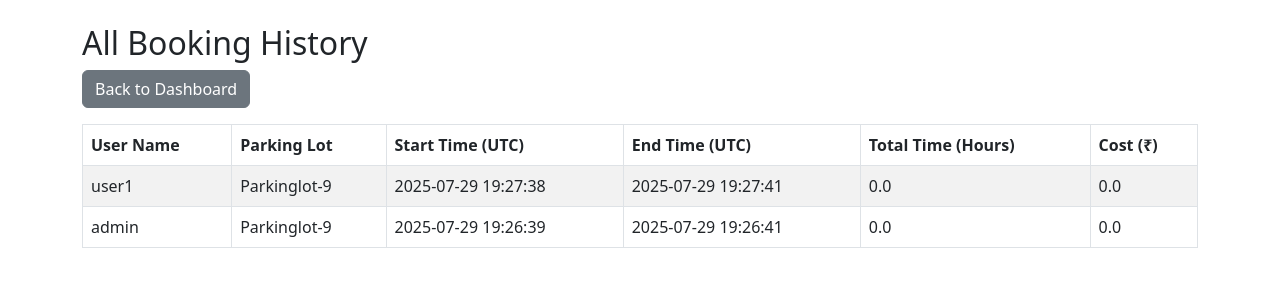
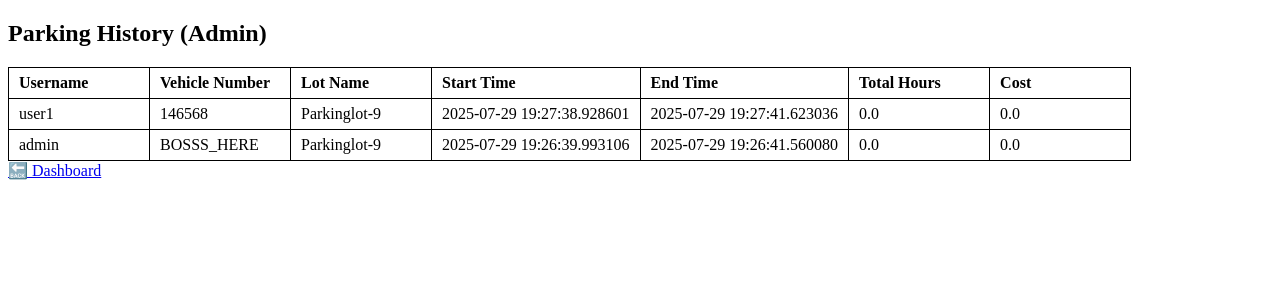
Before and after one commit to parvathisupreeth/vehicleparking, a Flask app: page /admin/history in a window 1280 px wide. Shown: the top 300 px of the page. Run offline with Flask 3, Linux system fonts and the light colour scheme; a user stored in the database is signed in; data comes from the database, SQL or seed files in the repository; both versions use the stored data as it was after the commit.

Commit message:
Updated routes and templates

```diff
--- a/app.py
+++ b/app.py
@@ -17,6 +17,7 @@ class User(db.Model):
     password = db.Column(db.String(100), nullable=False)
     contact = db.Column(db.String(20), nullable=True)
     is_admin = db.Column(db.Boolean, default=False)
+    vehicle_number = db.Column(db.String(30), unique=True, nullable=False)
 
 class ParkingLot(db.Model):
     __tablename__ = 'parkinglots'
@@ -59,7 +60,7 @@ def default():
 def create_auto_admin():
     if_exists = User.query.filter_by(is_admin=True).first()
     if not if_exists:
-        admin = User(username='admin', password='passadmin', is_admin=True)
+        admin = User(username='admin', password='passadmin',vehicle_number='BOSSS_HERE', is_admin=True)
         db.session.add(admin)
         db.session.commit()
         print("admin got created")
@@ -102,6 +103,8 @@ def signup():
         username = request.form.get('username')
         password = request.form.get('password')
         contact = request.form.get('contact')
+        vehicle_number = request.form.get('vehicle_number')
+
 
 
         # Check if user already exists
@@ -111,7 +114,7 @@ def signup():
             return redirect(url_for('login')) # Redirect to login if user exists
 
         # By default, users are not admins unless assigned
-        new_user = User(username=username, password=password, contact=contact, is_admin=False)
+        new_user = User(username=username, password=password, contact=contact, vehicle_number=vehicle_number,is_admin=False)
         db.session.add(new_user)
         db.session.commit()
 
@@ -240,29 +243,25 @@ def release_place(place_id):
         return redirect(url_for('viewlots'))
 
     now = datetime.now()
-    duration = now - reservation.start_time
-    hours = duration.total_seconds() / 3600
-
-    # Minimum billing duration guard (15 minutes)
-    min_billable_hours = 0.25
-    if hours < min_billable_hours:
-        hours = min_billable_hours
+    duration_seconds = (now - reservation.start_time).total_seconds()
+    total_hours = round(duration_seconds / 3600, 2)
 
     cost_per_hour = reservation.cost_per_hour
     if cost_per_hour is None or cost_per_hour <= 0:
         flash("Lot price is invalid!", "danger")
         return redirect(url_for('viewlots'))
 
-    total_cost = round(hours * cost_per_hour, 2)
+    total_cost = round(total_hours * cost_per_hour, 2)
 
     # Update reservation and place status
     reservation.status = 'completed'
     reservation.end_time = now
     place.is_reserved = False
+    reservation.cost = total_cost
 
     db.session.commit()
 
-    flash(f"Spot released successfully! Total cost: ₹{total_cost}", "success")
+    flash(f"Spot released successfully! Total cost: ₹{reservation.cost}", "success")
     return redirect(url_for('viewlots'))
 
 
@@ -417,7 +416,7 @@ def admin_users():
     # Filter if search provided (case-insensitive)
     if search_query:
         search_pattern = f"%{search_query}%"
-        query = query.filter(or_(User.username.ilike(search_pattern), User.contact.ilike(search_pattern)))
+        query = query.filter(or_(User.username.ilike(search_pattern), User.contact.ilike(search_pattern),User.vehicle_number.ilike(search_pattern),))
 
     users = query.all()
 
@@ -436,6 +435,7 @@ def admin_users():
         user_list.append({
             'username': user.username,
             'contact': user.contact,
+            'vehicle_number': user.vehicle_number,
             'status': status,
             'total_hours': total_hours
         })
@@ -517,6 +517,7 @@ def admin_history():
 
         history_data.append({
             'username': user.username,
+            'vehicle_number': user.vehicle_number,
             'lot_name': lot.name,
             'start_time': r.start_time,
             'end_time': r.end_time,
--- a/templates/admin_history.html
+++ b/templates/admin_history.html
@@ -1,54 +1,51 @@
 <!DOCTYPE html>
 <html>
 <head>
-    <title>Admin Booking History</title>
-    <link rel="stylesheet" href="https://cdn.jsdelivr.net/npm/bootstrap@5.3.0/dist/css/bootstrap.min.css">
+    <title>Admin - Parking History</title>
+    <style>
+        table, th, td {
+            border: 1px solid black;
+            border-collapse: collapse;
+            padding: 6px 10px;
+            text-align: left;
+        }
+        th, td {
+            min-width: 120px;
+        }
+    </style>
 </head>
-<body class="p-4">
-
-<div class="container">
-
-    <h2>All Booking History</h2>
-
-    <a href="{{ url_for('dashboard') }}" class="btn btn-secondary mb-3">Back to Dashboard</a>
-
-    <table class="table table-striped table-bordered">
+<body>
+    <h2>Parking History (Admin)</h2>
+    <table>
         <thead>
             <tr>
-                <th>User Name</th>
-                <th>Parking Lot</th>
-                <th>Start Time (UTC)</th>
-                <th>End Time (UTC)</th>
-                <th>Total Time (Hours)</th>
-                <th>Cost (₹)</th>
+                <th>Username</th>
+                <th>Vehicle Number</th>
+                <th>Lot Name</th>
+                <th>Start Time</th>
+                <th>End Time</th>
+                <th>Total Hours</th>
+                <th>Cost</th>
             </tr>
         </thead>
         <tbody>
             {% for record in history %}
             <tr>
                 <td>{{ record.username }}</td>
+                <td>{{ record.vehicle_number }}</td>
                 <td>{{ record.lot_name }}</td>
-                <td>{{ record.start_time.strftime('%Y-%m-%d %H:%M:%S') }}</td>
-                <td>
-                    {% if record.end_time %}
-                        {{ record.end_time.strftime('%Y-%m-%d %H:%M:%S') }}
-                    {% else %}
-                        Active
-                    {% endif %}
-                </td>
+                <td>{{ record.start_time }}</td>
+                <td>{{ record.end_time }}</td>
                 <td>{{ record.total_hours }}</td>
                 <td>{{ record.cost }}</td>
             </tr>
             {% else %}
             <tr>
-                <td colspan="6" class="text-center">No booking history found.</td>
+                <td colspan="7">No history found.</td>
             </tr>
             {% endfor %}
         </tbody>
     </table>
-
-</div>
-
-<script src="https://cdn.jsdelivr.net/npm/bootstrap@5.3.0/dist/js/bootstrap.bundle.min.js"></script>
+    <a href="{{ url_for('dashboard') }}">🔙 Dashboard</a>
 </body>
 </html>
--- a/templates/signup.html
+++ b/templates/signup.html
@@ -9,12 +9,16 @@
         <label>Username:</label><br>
         <input type="text" name="username" required><br><br>
 
+        <label for="vehicle_number">Vehicle Number:</label><br>
+        <input type="text" id="vehicle_number" name="vehicle_number" required><br><br>
+
         <label for="contact">Contact :</label><br>
         <input type="text" id="contact" name="contact" required><br><br>
 
         <label>Password:</label><br>
         <input type="password" name="password" required><br><br>
 
+
         <button type="submit">Sign Up</button>
     </form>
 </body>
```
Also changed, not shown: templates/admin_users.html (+9 -4 lines), .gitignore.txt (added), instance/parking_lot.db.
